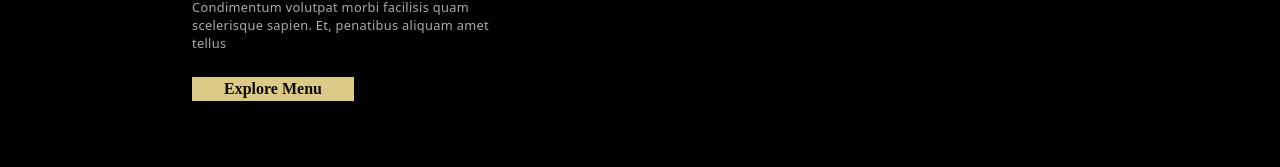
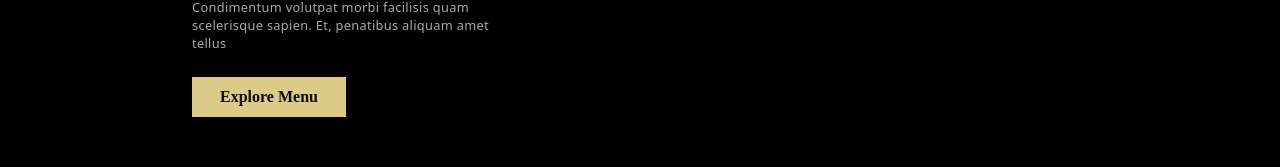
Before and after one commit to Shadrack04/gericht, a React (Vite) app: page / in a window 1280 px wide. Shown: the part 416-583 px from the top of the page. Built offline with nearby package versions, Linux system fonts and the light colour scheme; a web font is replaced by a local one.

Commit message:
fix: reduce the length of the text in footer

```diff
--- a/src/components/Button.jsx
+++ b/src/components/Button.jsx
@@ -1,9 +1,9 @@
 import React from "react";
 
-function Button({ children, paddingY = "8px" }) {
+function Button({ children }) {
   return (
     <button
-      className={` bg-primary hover:bg-[#ebd173] cursor-pointer py-[${paddingY}] px-[32px] text-[1rem] font-bold text-[#0C0B08]`}
+      className={` bg-primary hover:bg-[#ebd173] cursor-pointer py-[8px] px-[28px] text-[1rem] font-bold text-[#0C0B08]`}
     >
       {children}
     </button>
--- a/src/components/Footer.jsx
+++ b/src/components/Footer.jsx
@@ -24,9 +24,7 @@ function Footer() {
             placeholder="Email Address"
             className=" border-2 border-[#DCCA8733] w-[10rem] md:w-[15rem] placeholder:text-gray placeholder:text-sm px-4 py-1"
           />
-          <Button paddingY="7px" paddingX="24px">
-            Subscribe
-          </Button>
+          <Button>Subscribe</Button>
         </div>
       </div>
 
@@ -41,7 +39,7 @@ function Footer() {
         </div>
         <div className=" text-center">
           <img src={footerLogo} alt="Logo" className="w-40 h-12 my-6 mx-auto" />
-          <p className=" text-white md:w-[22rem]">
+          <p className=" text-white w-[16rem] md:w-[22rem]">
             "The best way to find yourself is to lose yourself in the service of
             others.”
           </p>
```
